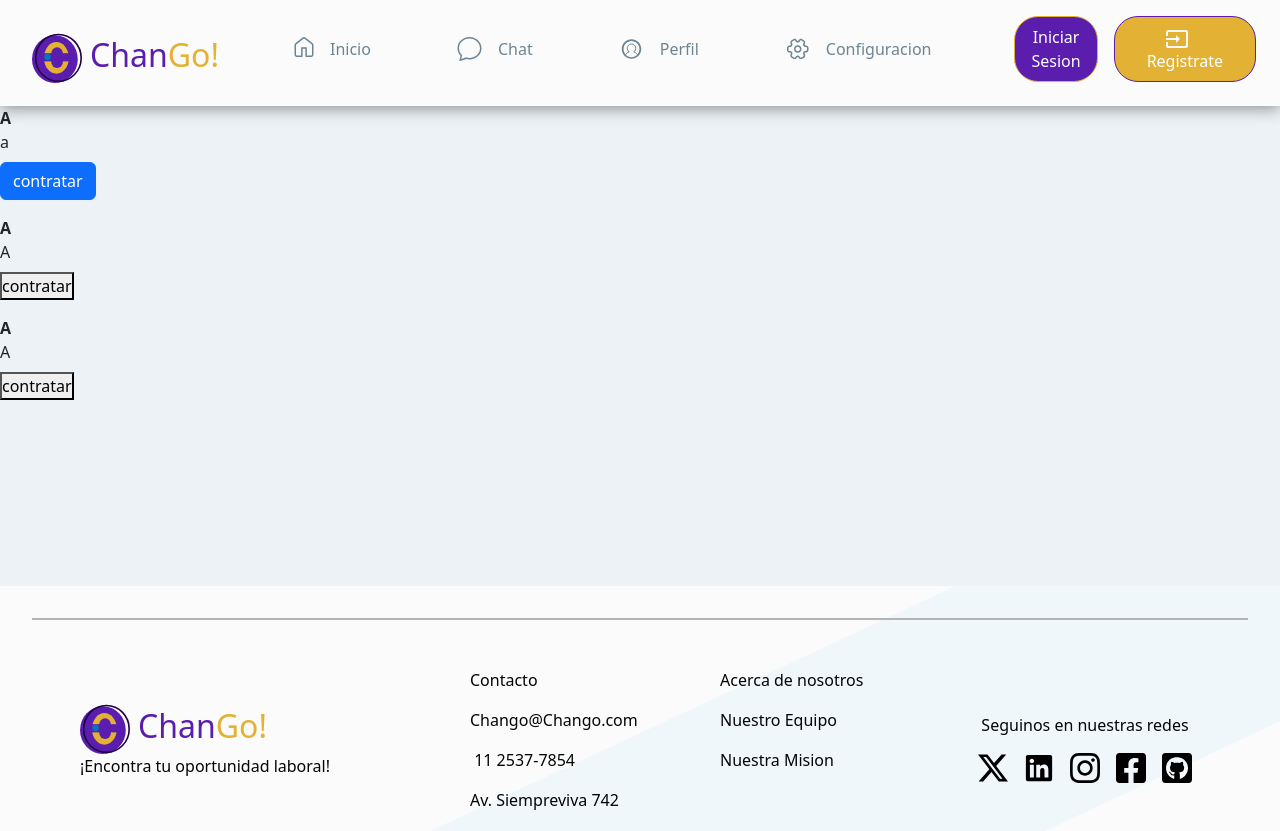
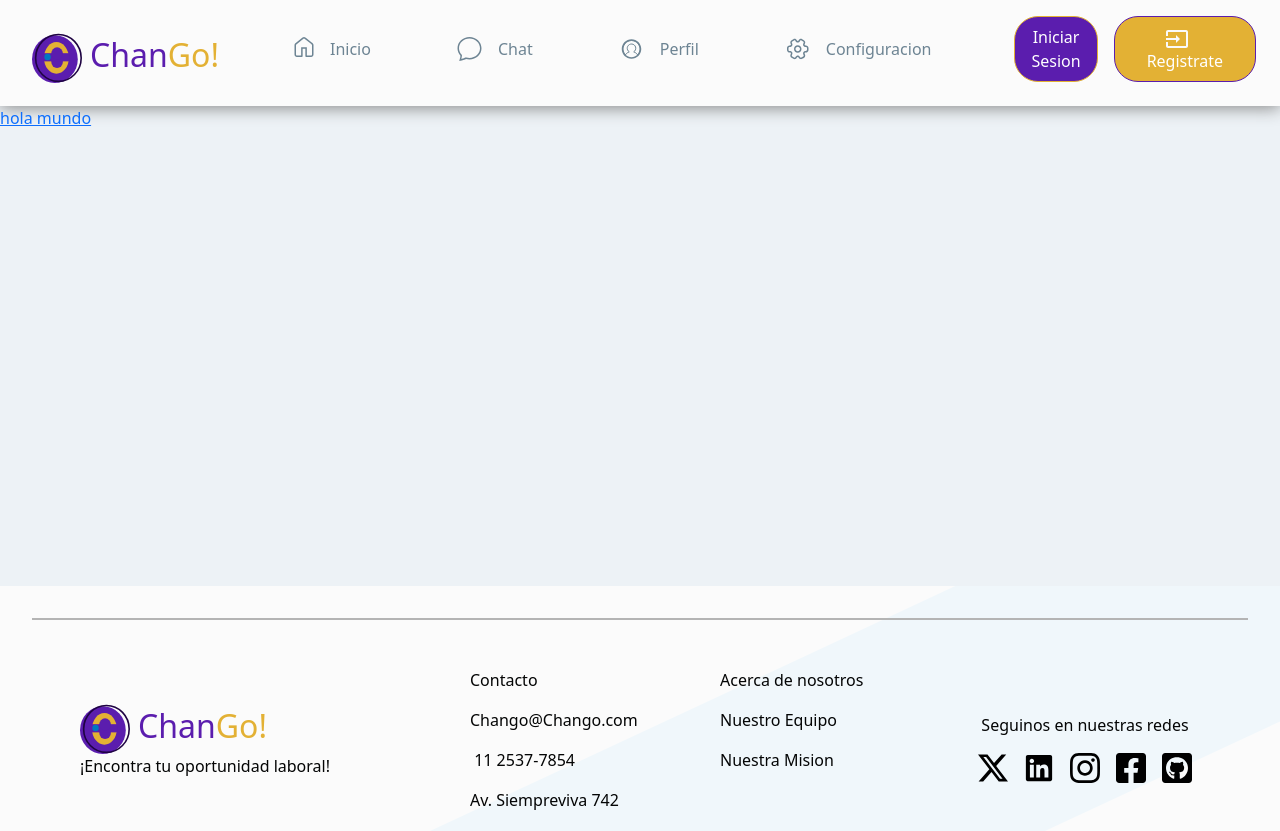
Before and after one commit to k1000oEnz/ChanGo--Main, a website: page index.html in a window 1280 px wide. Shown: the top 831 px of the page. Drawn offline with nearby package versions, Linux system fonts and the light colour scheme.

Commit message:
Agregué archivo scss Main

```diff
--- a/index.html
+++ b/index.html
@@ -60,27 +60,7 @@
       </nav>
     </header>
     <main>
-      <div class="card--postulantes">
-        <dl>
-          <dt>A</dt>
-          <dd>a</dd>
-          <button class="btn btn-primary">contratar</button>
-        </dl>
-        <dl>
-          <dt>A</dt>
-          <dd>A</dd>
-          <button class="contratar">contratar</button>
-        </dl>
-        <dl>
-          <dt>A</dt>
-          <dd>A</dd>
-          <button class="contratar">contratar</button>
-        </dl>
-      </div>
-
-      <div>
-        <a href="" class="post--oferta"> </a>
-      </div>
+      <div class="diagonalBar"><a href="">hola mundo</a></div>
     </main>
     <aside>
 
--- a/sass/_globales.scss
+++ b/sass/_globales.scss
@@ -13,9 +13,7 @@
 body{
   background-color: #EDF2F6;
 }
-main{
-  height: 60vh;
-}
+
 :root {
   /*-- Font --*/
   --f_fontSize: 16px;
--- /dev/null
+++ b/sass/_main.scss
@@ -0,0 +1,10 @@
+main{
+
+        height: 60vh;
+}
+.diagonalBar{
+    position:absolute;
+    color: rgb(253, 0, 0);
+    height: 2rem;
+    z-index: 1;
+}
--- a/sass/index.scss
+++ b/sass/index.scss
@@ -4,3 +4,4 @@
 @import "globales";
 @import "header";
 @import "nav";
+@import "main";
```
Also changed, not shown: css/index.css, 1 other file.
